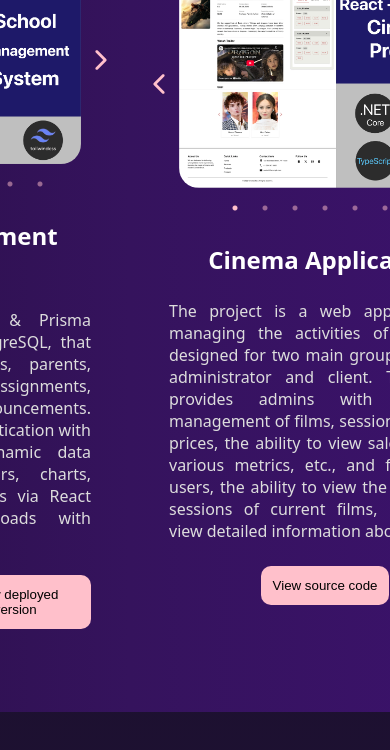
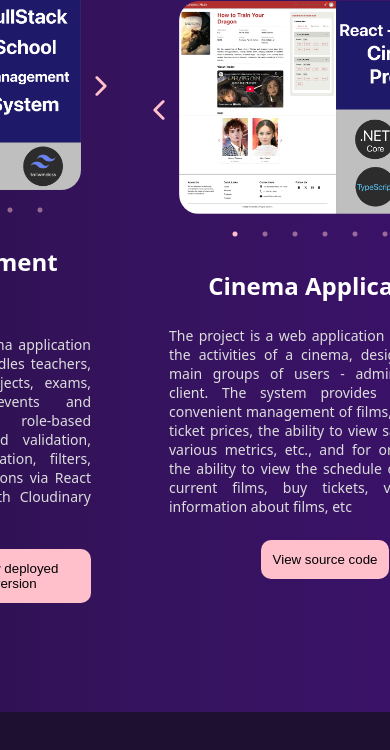
Before and after one commit to vladyslavsoruk/my-portfolio, a React (Vite) app: page / in a window 390 px wide. Shown: the part 1820-2570 px from the top of the page. Built offline with nearby package versions, Linux system fonts and the light colour scheme; no server answers.

Commit message:
portfolioSection text size small fix

```diff
--- a/src/components/portfolioSection/portfolioSection.css
+++ b/src/components/portfolioSection/portfolioSection.css
@@ -112,6 +112,7 @@ body[data-theme="dark"] .pItem:nth-child(6) {
   font-weight: 300;
   text-align: justify;
   color: var(--text-secondary);
+  font-size: 16px;
 }
 
 .pLinks button {
@@ -121,6 +122,7 @@ body[data-theme="dark"] .pItem:nth-child(6) {
   border: none;
   font-weight: 500;
   cursor: pointer;
+  color: black;
 }
 
 .pLinks {
@@ -178,6 +180,9 @@ body[data-theme="dark"] .pItem:nth-child(6) {
   .pText h1 {
     font-size: 24px;
   }
+  .pText p {
+    font-size: 14px;
+  }
   .pProgress {
     width: 40px;
     height: 40px;
```
